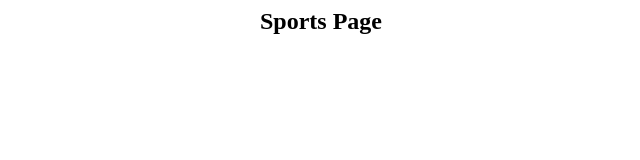
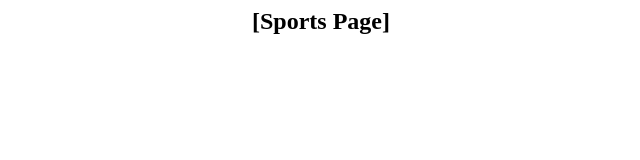
Before and after one commit to paperdoll96/sport, a plain HTML site: page index.html in a window 1280 px wide. Shown: the full height of the page, 319-959 px from the left. Drawn offline with Linux system fonts and the light colour scheme.

Commit message:
Update index.html

```diff
--- a/index.html
+++ b/index.html
@@ -1,3 +1,3 @@
 <center>
-  <h2>Sports Page</h2>
+  <h2>[Sports Page]</h2>
 </center>
```
